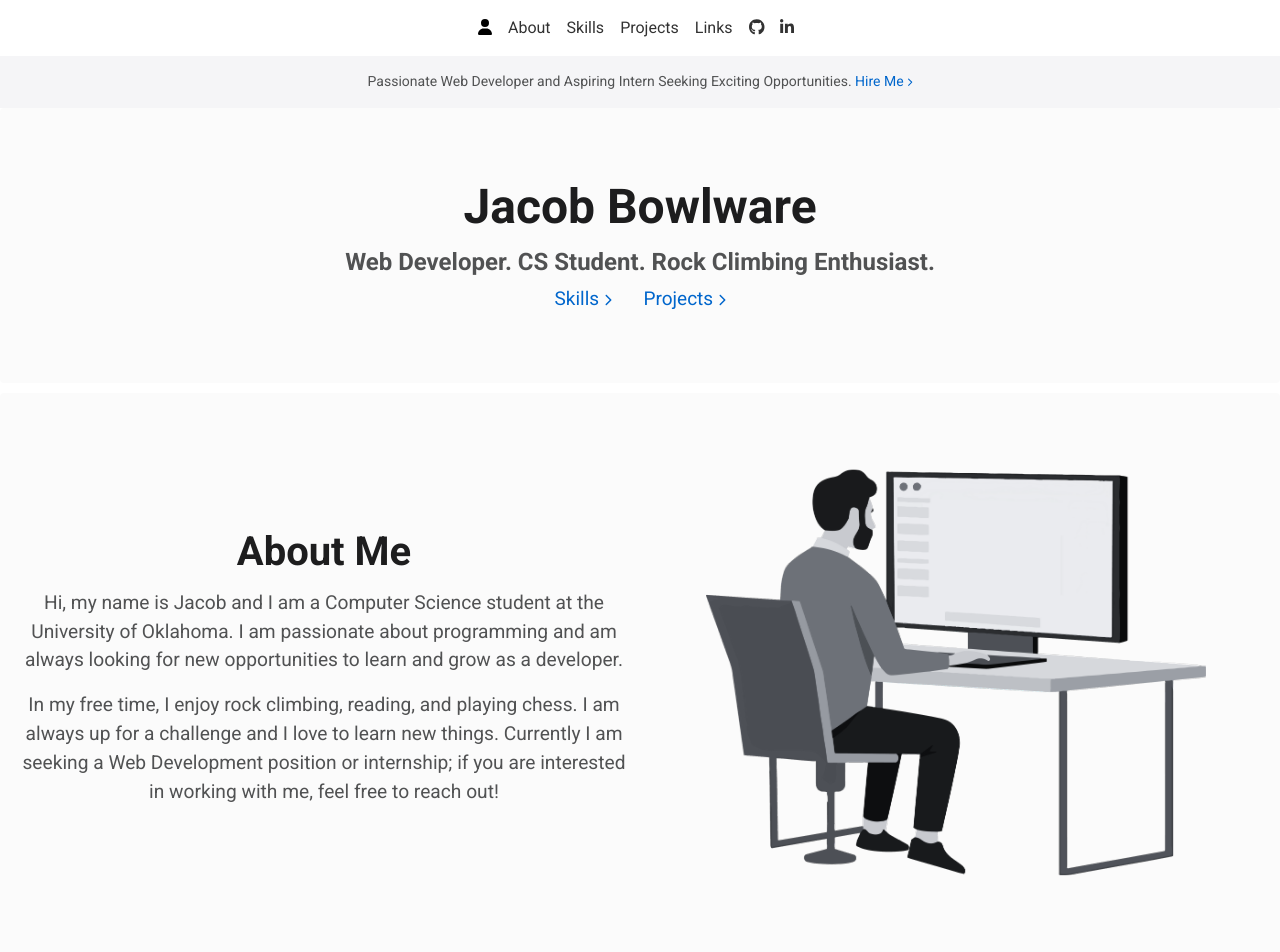
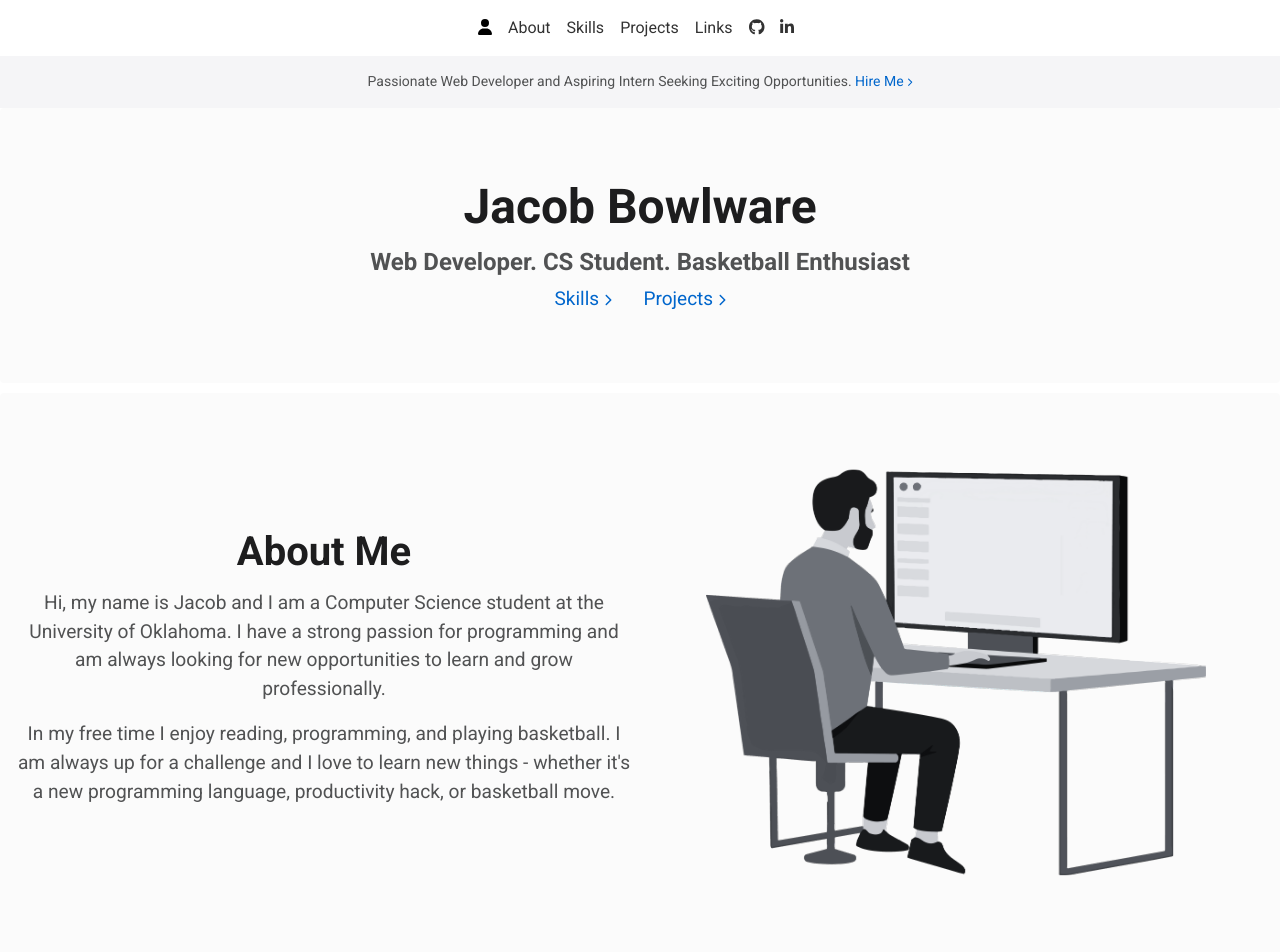
Before and after one commit to JacobBowlware/jwb-portfolio-3, a React (Create React App) app: page / in a window 1280 px wide. Shown: the top 952 px of the page. Built offline with nearby package versions, Linux system fonts and the light colour scheme.

Commit message:
Refactor About section.

```diff
--- a/src/components/pages/Home.jsx
+++ b/src/components/pages/Home.jsx
@@ -107,7 +107,7 @@ const Home = () => {
         <div className="web-container web-container-light">
             <div className="container container-light-bg padding-container" id="hero">
                 <h1 className="header text-dark hero__header">Jacob Bowlware</h1>
-                <h2 className="subheader text-med hero__subheader">Web Developer. CS Student. Rock Climbing Enthusiast.</h2>
+                <h2 className="subheader text-med hero__subheader">Web Developer. CS Student. Basketball Enthusiast</h2>
                 <div className="hero__links">
                     <div className="hero__links-item">
                         <a href="/#skills" className="link hero__link">Skills</a>
@@ -125,14 +125,14 @@ const Home = () => {
                         <div className="container-grid__item">
                             <h2 className="subheader text-dark about__header">About Me</h2>
                             <p className="text-med about__text p-text">
-                                Hi, my name is Jacob and I am a Computer Science student at the University of Oklahoma. I am
-                                passionate about programming and am always looking
-                                for new opportunities to learn and grow as a developer.
+                                Hi, my name is Jacob and I am a Computer Science student at the University of Oklahoma.
+                                I have a strong passion for programming and am always looking
+                                for new opportunities to learn and grow professionally.
                             </p>
                             <p className="text-med about__text p-text">
-                                In my free time, I enjoy rock climbing, reading, and playing chess. I am always
-                                up for a challenge and I love to learn new things. Currently I am seeking a Web Development
-                                position or internship; if you are interested in working with me, feel free to reach out!
+                                In my free time I enjoy reading, programming, and playing basketball. I am always
+                                up for a challenge and I love to learn new things - whether it's a new programming language,
+                                productivity hack, or basketball move.
 
                             </p>
                         </div>
```
